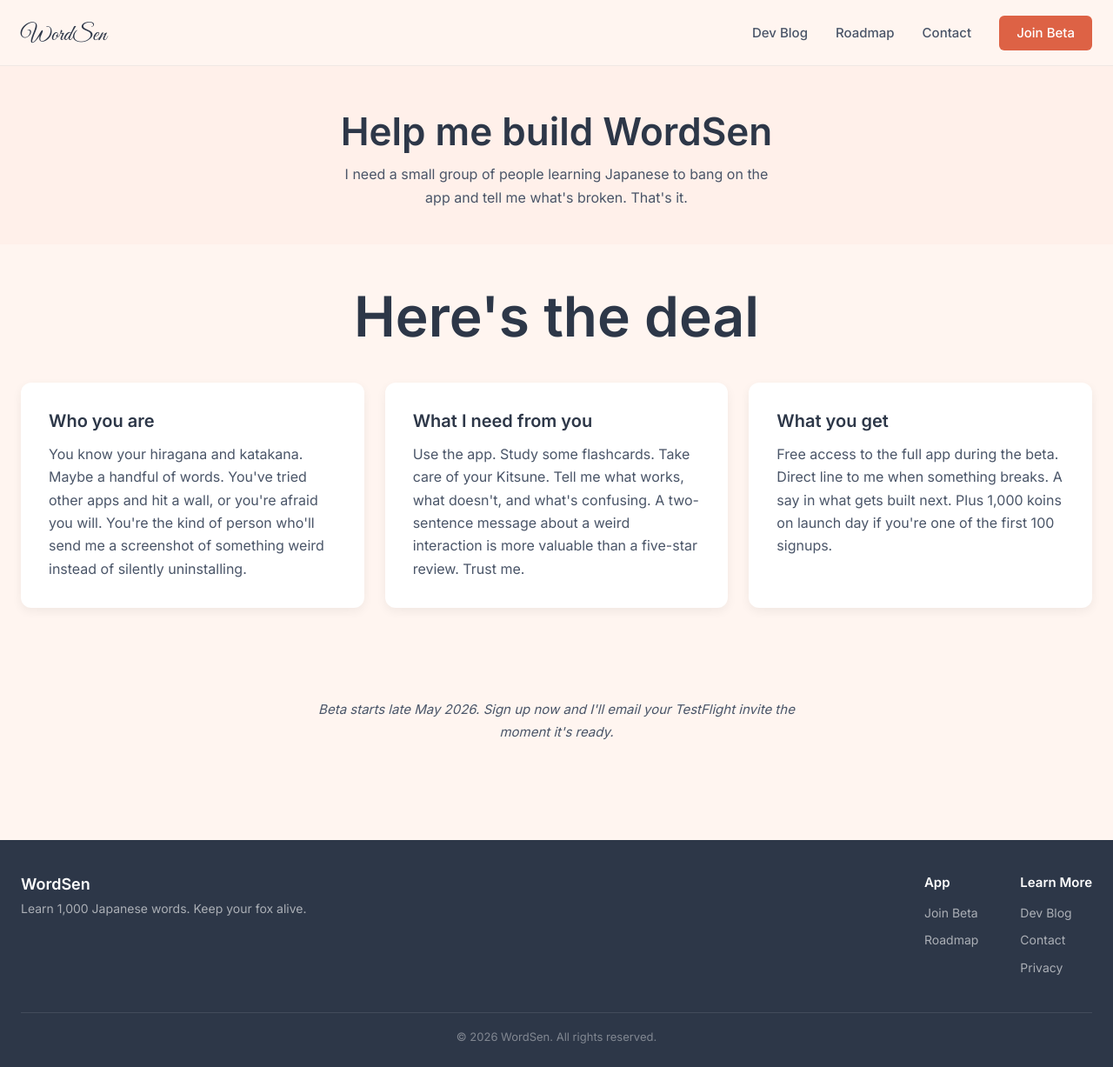
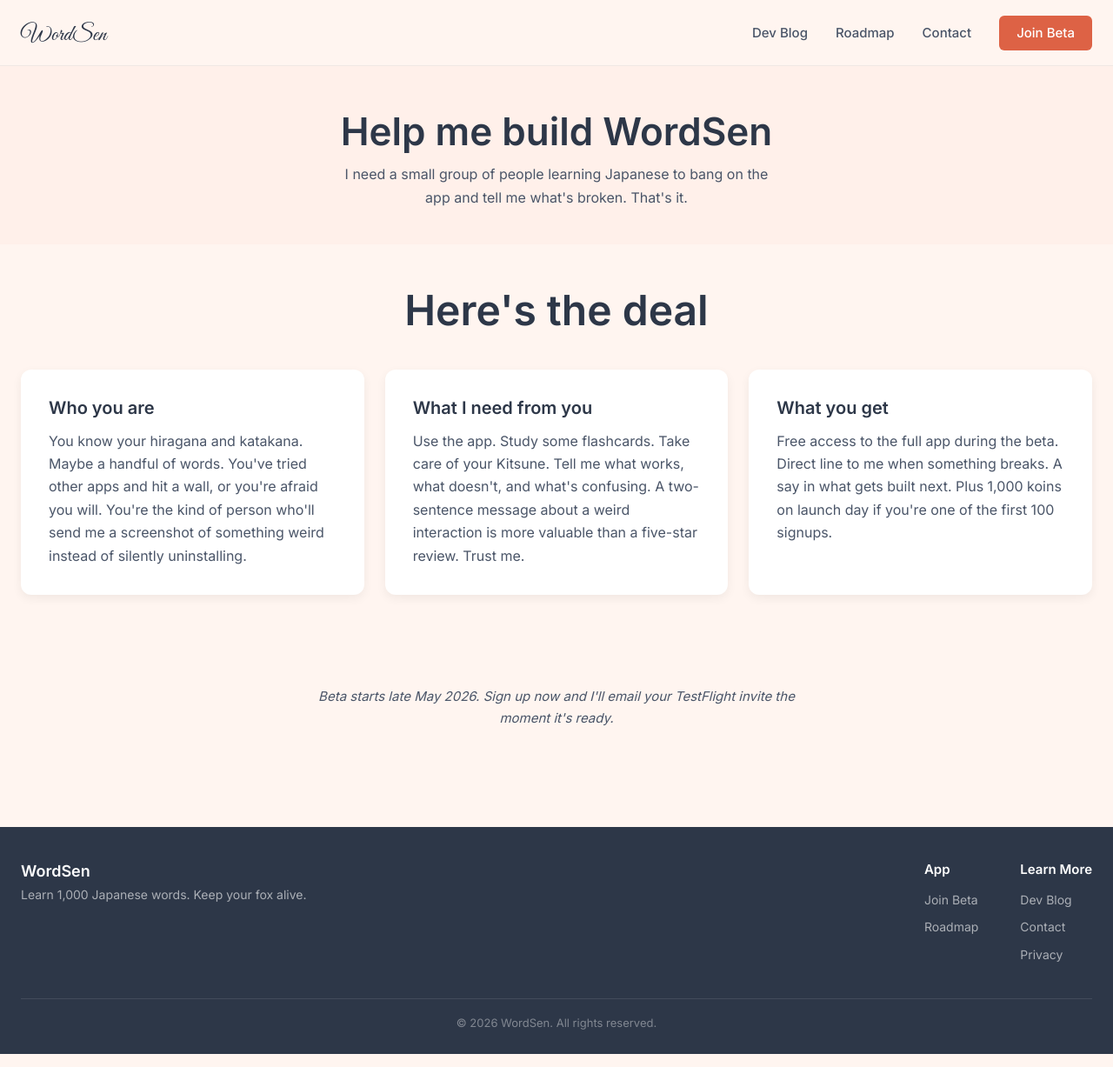
Before and after one commit to froghaiku/WordSenWebsite, a Jekyll site: the page built from beta.html, in a window 1280 px wide and 1227 px high. Shown: the whole window at 87% size. Built offline with Jekyll 4.4.1, drawn with Linux system fonts in a browser that asks for light colours.

Commit message:
Drop stone-fox punishment line; shrink section-title 25%
Kitsune spotlight: removed "Miss too many days and your fox turns to
stone (You aren't a murderer...)" since that feature is gone. New
closing sentence focuses on the positive feeling — watching the fox
bounce around a room you earned just feels good.

.section-title: dropped from 4rem to 3rem (25% reduction). Mobile
breakpoints scaled proportionally — 768px from 2.75rem to 2.25rem,
480px from 2.25rem to 1.875rem.

Co-Authored-By: Claude Opus 4.7 (1M context) <noreply@anthropic.com>

```diff
--- a/_layouts/home.html
+++ b/_layouts/home.html
@@ -95,7 +95,7 @@ layout: default
         <div class="spotlight-row reverse">
             <div class="spotlight-text">
                 <h3>Meet your Kitsune</h3>
-                <p>Inspired by the Tamagotchi games I loved as a kid. Study with WordSen and you earn energy to feed your fox, teach it tricks, and decorate its house. The more you study, the happier your Kitsune. Miss too many days and your fox turns to stone. (You aren't a murderer... are you?)</p>
+                <p>Inspired by the Tamagotchi games I loved as a kid. Study with WordSen and you earn energy to feed your fox, teach it tricks, and decorate its house. The more you study, the happier your Kitsune gets. Watching a little fox bounce around a room you decorated, knowing you earned every bit of it, just feels really good.</p>
             </div>
             <div class="spotlight-visual">
                 <div class="phone-frame">
--- a/assets/css/main.css
+++ b/assets/css/main.css
@@ -424,8 +424,8 @@ main { padding-top: var(--header-height); }
 .section-title {
   text-align: center;
   margin-bottom: 2.5rem;
-  font-size: 4rem;
-  line-height: 1.1;
+  font-size: 3rem;
+  line-height: 1.15;
 }
 .features-grid {
   display: grid;
@@ -964,7 +964,7 @@ main { padding-top: var(--header-height); }
   .hero { padding: 2.5rem 0; min-height: auto; }
   .hero .container { grid-template-columns: 1fr; text-align: center; gap: 2rem; }
   .hero-content h1 { font-size: 2.75rem; letter-spacing: -0.01em; }
-  .section-title { font-size: 2.75rem; }
+  .section-title { font-size: 2.25rem; }
   .hero-image { order: -1; }
   .hero-image .app-screenshots { max-width: 360px; }
 
@@ -998,7 +998,7 @@ main { padding-top: var(--header-height); }
 @media (max-width: 480px) {
   .container { padding: 0 1rem; }
   .hero-content h1 { font-size: 2.25rem; }
-  .section-title { font-size: 2.25rem; }
+  .section-title { font-size: 1.875rem; }
   .btn-large { padding: 0.875rem 2rem; }
   .hero-image .app-screenshots { max-width: 280px; }
 }
```
